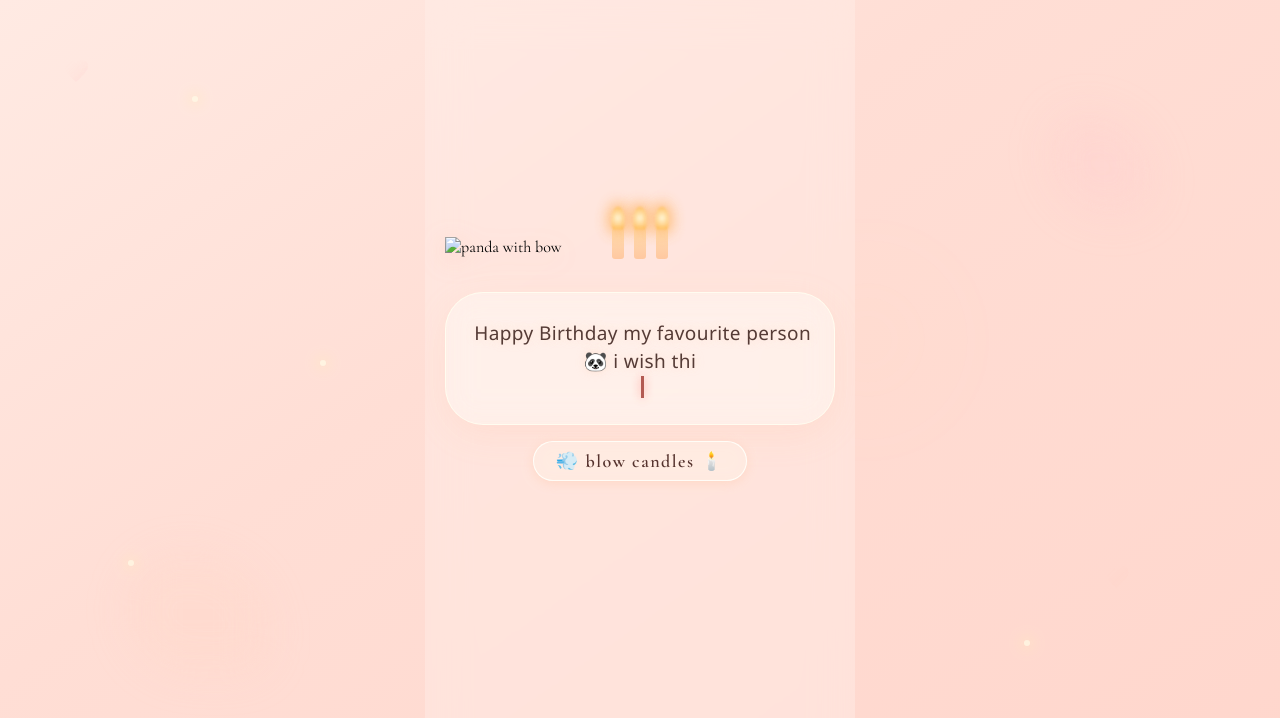
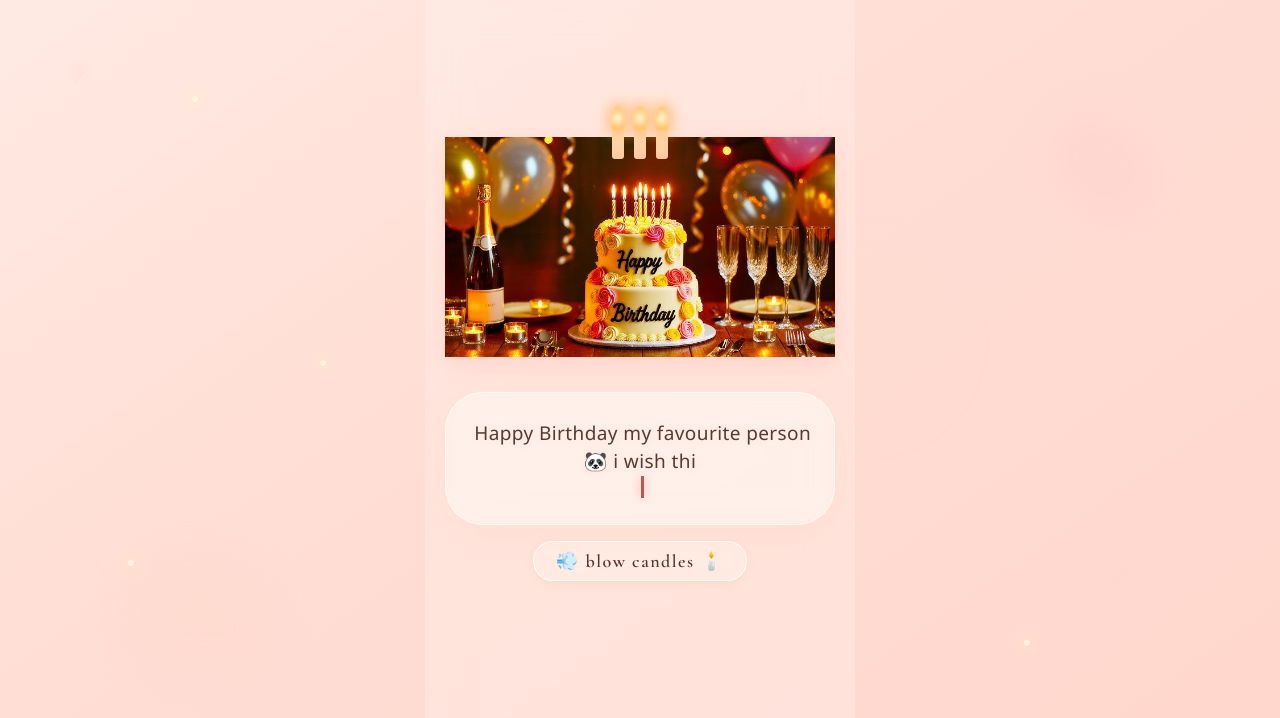
Before and after one commit to himanshurajputthakur1-cell/happybirthday, a plain HTML site: page index.html in a window 1280 px wide. Drawn offline with nearby package versions, Linux system fonts and the light colour scheme.

```diff
--- a/index.html
+++ b/index.html
@@ -275,7 +275,7 @@
       <!-- panda + cake grouped slightly below, but main text centered in flow -->
       <div class="panda-cake-group">
         <!-- panda with bow real PNG -->
-        <img src="/hmm/hq720.jpg" alt="panda with bow" class="panda-img" id="panda">
+        <img src="hq720.jpg" alt="panda with bow" class="panda-img" id="panda">
 
         <!-- cake + candles mini version -->
         <!-- <div class="cake-mini" id="cakeSceneMini">
@@ -464,4 +464,5 @@
     })();
   </script>
 </body>
+
 </html>
```
